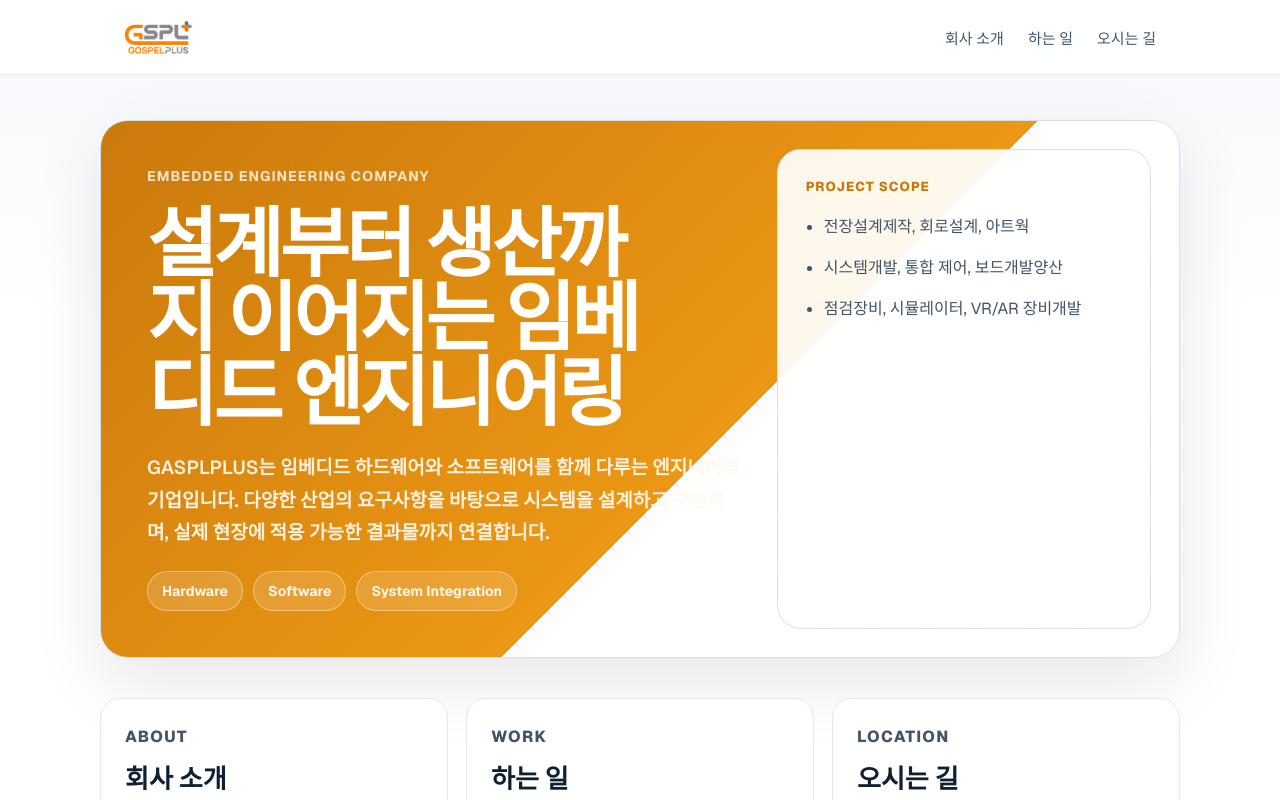
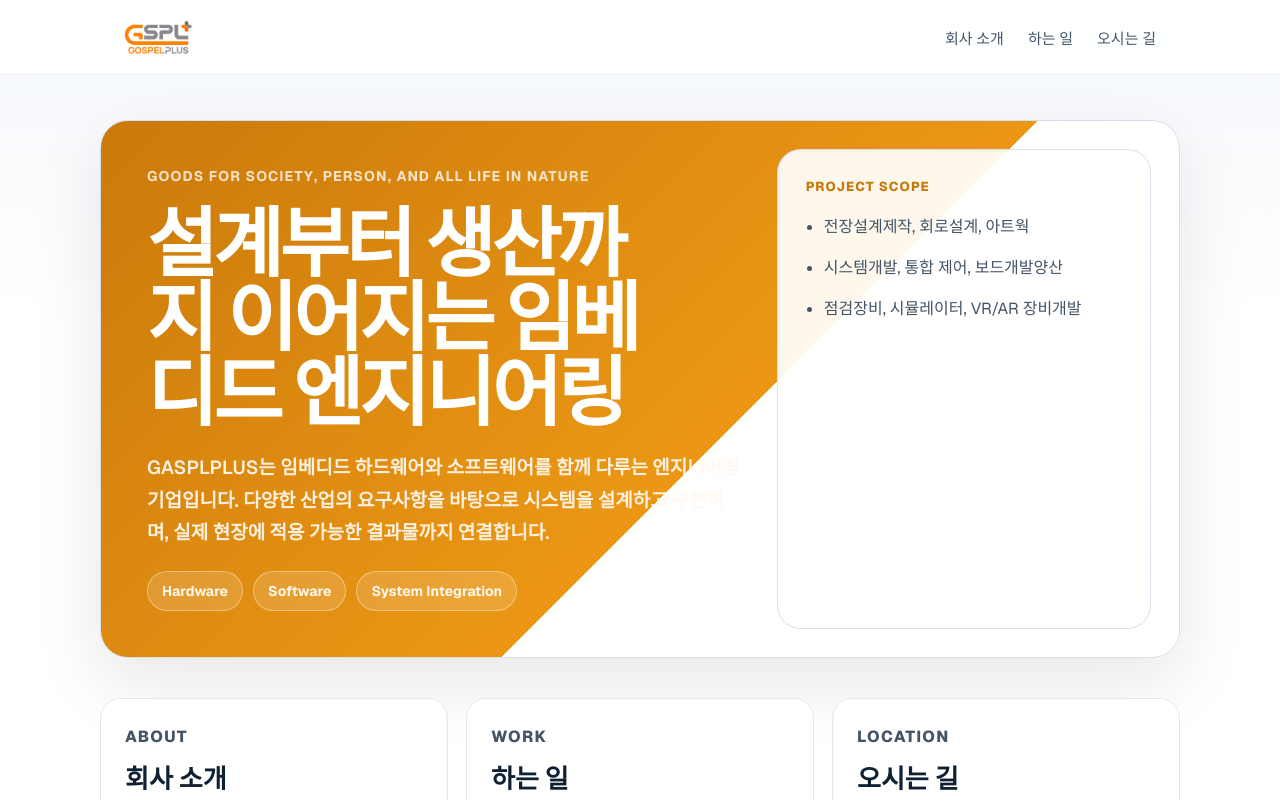
Before and after one commit to beomseodev/gasplplus-frontend, a Next.js app: page / in a window 1280 px wide. Shown: the top 800 px of the page. Built offline with nearby package versions, Linux system fonts and the light colour scheme.

Commit message:
fix: 예시 문구 삭제

```diff
--- a/src/app/page.tsx
+++ b/src/app/page.tsx
@@ -7,7 +7,7 @@ export default function Home() {
       <main className={styles.main}>
         <section className={styles.hero}>
           <div className={styles.heroCopy}>
-            <p className={styles.eyebrow}>Embedded Engineering Company</p>
+            <p className={styles.eyebrow}>Goods for Society, Person, and all Life in nature </p>
             <h1>설계부터 생산까지 이어지는 임베디드 엔지니어링</h1>
             <p className={styles.lead}>
               GASPLPLUS는 임베디드 하드웨어와 소프트웨어를 함께 다루는
```
